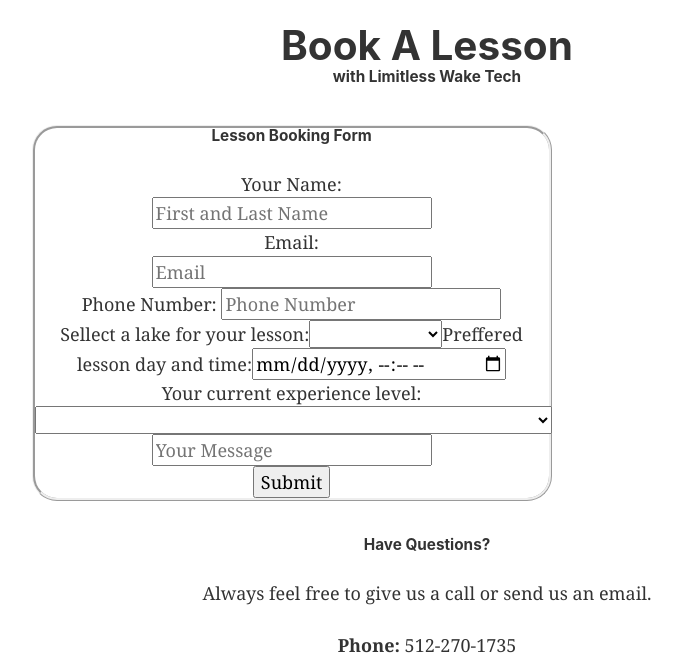
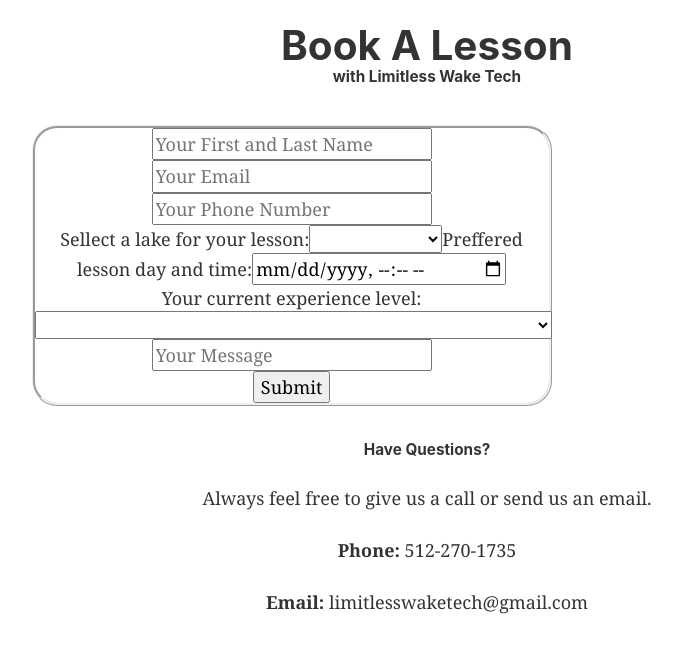
Before and after one commit to jaksik/limitless-wake, a Gatsby site: page /contact in a window 1280 px wide. Shown: the part 884-1549 px from the top of the page, without its empty margins (213-895 px from the left). Built offline with nearby package versions, Linux system fonts and the light colour scheme; Gatsby itself is replaced by a stand-in of ours.

Commit message:
form previously not working, this is an attempt to restore form functionality

```diff
--- a/src/components/formThree.js
+++ b/src/components/formThree.js
@@ -1,4 +1,3 @@
-
 import React, { Component } from "react";
 
 class Form extends Component {
@@ -11,13 +10,9 @@
                 data-netlify-honeypot="bot-field"
                 style={{ width: `80%`, margin: `10px auto`, borderStyle: `ridge`, borderRadius: `25px` }}
             >
-                <h5>Lesson Booking Form</h5>
-                <label for="student-name">Your Name:  </label><br/>
-                <input name="student-name" placeholder="First and Last Name" type="text"/><br />
-                <label for="student-email">Email:  </label><br/>
-                <input name="student-email" placeholder="Email" type="email"/><br/>
-                <label for="student-phone">Phone Number:  </label>
-                <input name="student-phone" placeholder="Phone Number" type="number"/><br/>
+                <input name="name" placeholder="Your First and Last Name" type="text" /><br />
+                <input name="email" placeholder="Your Email" type="email" /><br />
+                <input name="phone" placeholder="Your Phone Number" type="number" /><br />
                 <label for="preffered-lake">Sellect a lake for your lesson:</label>
                 <select name="preffered-lake">
                     <option> </option>
```
